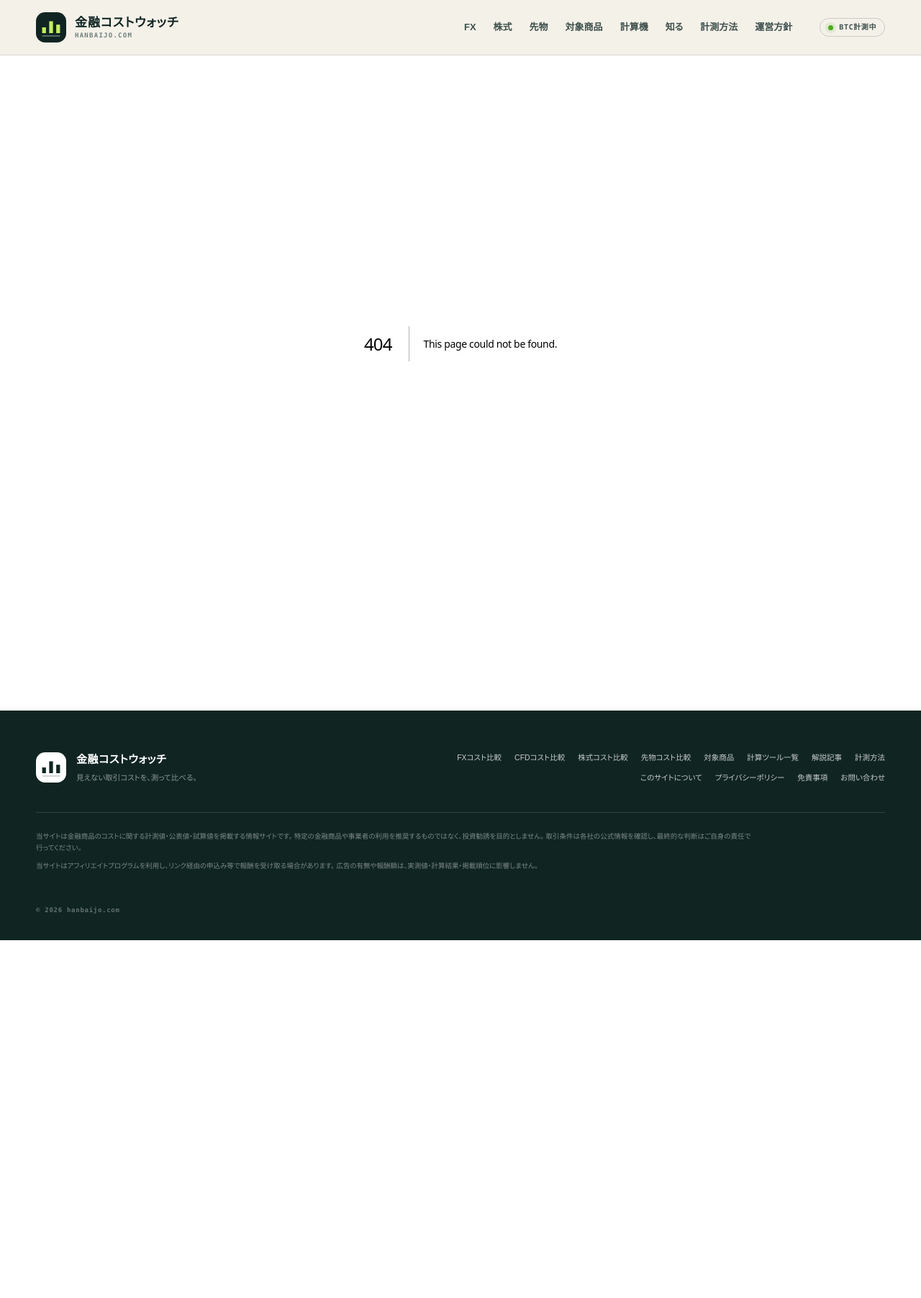
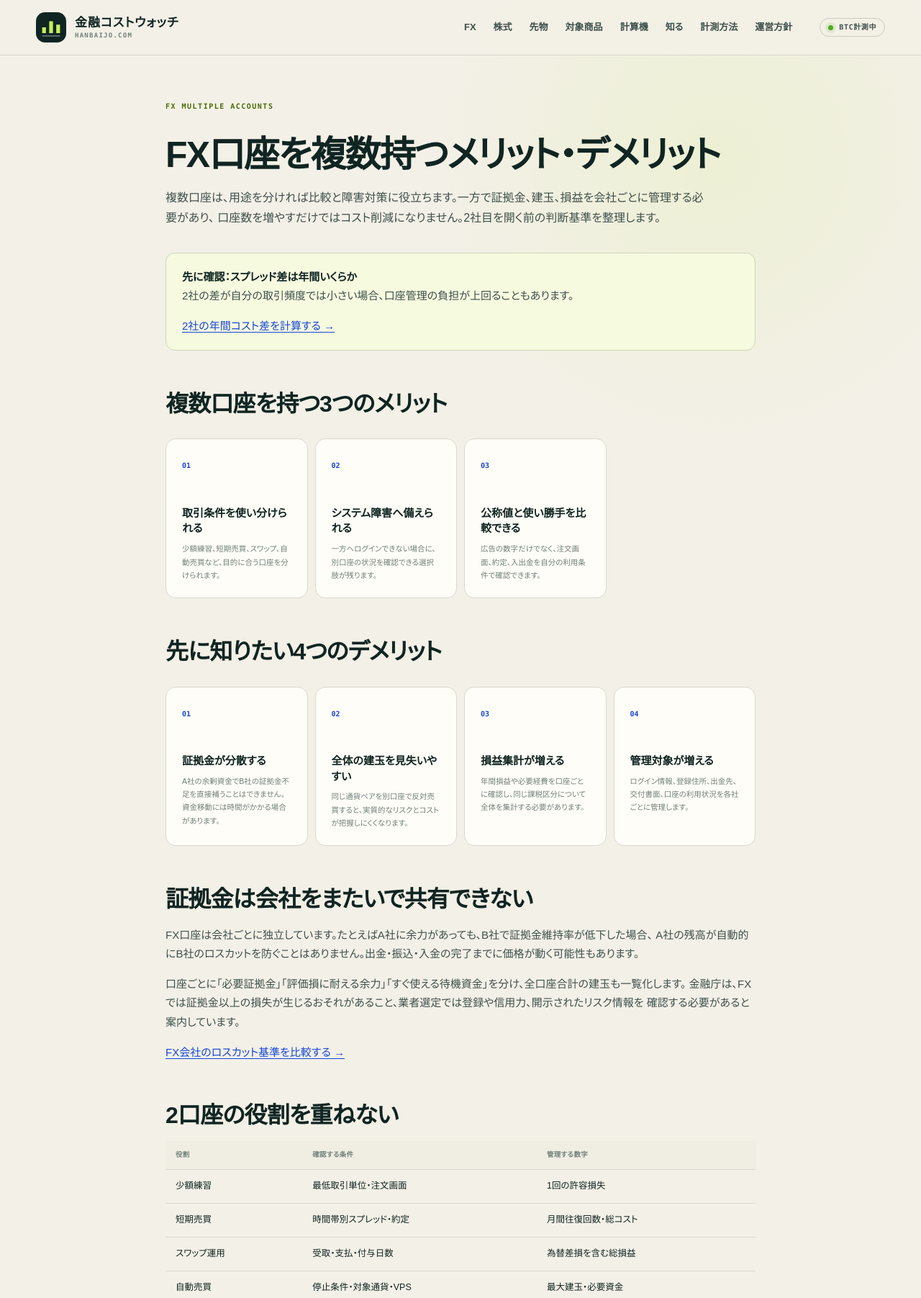
Before and after one commit to mrok18/hanbaijo, a Next.js app: page /articles/fx-multiple-accounts-cost-risk in a window 1280 px wide. Before the commit this address had no page. Shown: the top 1803 px of the page at 72% size. Before the commit the page ends 1306 px from the top, so only its background shows below. Built offline with nearby package versions, Linux system fonts and the light colour scheme.

Commit message:
Add FX multiple accounts management guide

```diff
--- a/app/articles/fx-company-selection-cost-checklist/page.tsx
+++ b/app/articles/fx-company-selection-cost-checklist/page.tsx
@@ -82,6 +82,7 @@ export default function Page() {
         当サイトは、公表値・試算値・実測値を混ぜず、広告報酬を比較順位へ反映しません。
       </p>
       <ul>
+        <li><Link href="/articles/fx-multiple-accounts-cost-risk">FX口座を複数持つ場合の資金・損益管理</Link></li>
         <li><Link href="/fx/usdjpy-spread-comparison">米ドル円スプレッド10社比較</Link></li>
         <li><Link href="/fx/minimum-trade-unit-comparison">最低取引単位比較</Link></li>
         <li><Link href="/fx/losscut-comparison">ロスカット基準比較</Link></li>
--- /dev/null
+++ b/app/articles/fx-multiple-accounts-cost-risk/page.tsx
@@ -0,0 +1,119 @@
+import type { Metadata } from 'next';
+import Link from 'next/link';
+import AffiliateOfferCard from '@/components/AffiliateOfferCard';
+import { AFFILIATE_OFFERS } from '@/lib/affiliates';
+
+export const metadata: Metadata = {
+  title: 'FX口座を複数持つメリット・デメリット｜資金と損益の管理方法',
+  description: 'FX口座を2社以上使い分けるメリットと、証拠金の分散、ロスカット、損益集計、休眠口座、管理負担などの注意点を整理します。',
+};
+
+const merits = [
+  ['取引条件を使い分けられる', '少額練習、短期売買、スワップ、自動売買など、目的に合う口座を分けられます。'],
+  ['システム障害へ備えられる', '一方へログインできない場合に、別口座の状況を確認できる選択肢が残ります。'],
+  ['公称値と使い勝手を比較できる', '広告の数字だけでなく、注文画面、約定、入出金を自分の利用条件で確認できます。'],
+] as const;
+
+const risks = [
+  ['証拠金が分散する', 'A社の余剰資金でB社の証拠金不足を直接補うことはできません。資金移動には時間がかかる場合があります。'],
+  ['全体の建玉を見失いやすい', '同じ通貨ペアを別口座で反対売買すると、実質的なリスクとコストが把握しにくくなります。'],
+  ['損益集計が増える', '年間損益や必要経費を口座ごとに確認し、同じ課税区分について全体を集計する必要があります。'],
+  ['管理対象が増える', 'ログイン情報、登録住所、出金先、交付書面、口座の利用状況を各社ごとに管理します。'],
+] as const;
+
+export default function Page() {
+  const jsonLd = {
+    '@context': 'https://schema.org', '@type': 'Article', headline: metadata.title,
+    description: metadata.description, datePublished: '2026-09-09', dateModified: '2026-09-09',
+    mainEntityOfPage: 'https://hanbaijo.com/articles/fx-multiple-accounts-cost-risk',
+    author: { '@type': 'Organization', name: '金融コストウォッチ' },
+    publisher: { '@type': 'Organization', name: '金融コストウォッチ' },
+  };
+
+  return (
+    <article>
+      <script type="application/ld+json" dangerouslySetInnerHTML={{ __html: JSON.stringify(jsonLd) }} />
+      <p className="page-kicker">FX MULTIPLE ACCOUNTS</p>
+      <h1>FX口座を複数持つメリット・デメリット</h1>
+      <p className="lede">
+        複数口座は、用途を分ければ比較と障害対策に役立ちます。一方で証拠金、建玉、損益を会社ごとに管理する必要があり、
+        口座数を増やすだけではコスト削減になりません。2社目を開く前の判断基準を整理します。
+      </p>
+
+      <div className="callout">
+        <strong>先に確認：スプレッド差は年間いくらか</strong>
+        <p>2社の差が自分の取引頻度では小さい場合、口座管理の負担が上回ることもあります。</p>
+        <Link href="/tools/fx-spread-annual-cost-calculator">2社の年間コスト差を計算する →</Link>
+      </div>
+
+      <h2>複数口座を持つ3つのメリット</h2>
+      <div className="explain-grid">
+        {merits.map(([title, text], index) => <article key={title}><b>0{index + 1}</b><h3>{title}</h3><p>{text}</p></article>)}
+      </div>
+
+      <h2>先に知りたい4つのデメリット</h2>
+      <div className="explain-grid">
+        {risks.map(([title, text], index) => <article key={title}><b>0{index + 1}</b><h3>{title}</h3><p>{text}</p></article>)}
+      </div>
+
+      <h2>証拠金は会社をまたいで共有できない</h2>
+      <p>
+        FX口座は会社ごとに独立しています。たとえばA社に余力があっても、B社で証拠金維持率が低下した場合、
+        A社の残高が自動的にB社のロスカットを防ぐことはありません。出金・振込・入金の完了までに価格が動く可能性もあります。
+      </p>
+      <p>
+        口座ごとに「必要証拠金」「評価損に耐える余力」「すぐ使える待機資金」を分け、全口座合計の建玉も一覧化します。
+        金融庁は、FXでは証拠金以上の損失が生じるおそれがあること、業者選定では登録や信用力、開示されたリスク情報を
+        確認する必要があると案内しています。
+      </p>
+      <p><Link href="/fx/losscut-comparison">FX会社のロスカット基準を比較する →</Link></p>
+
+      <h2>2口座の役割を重ねない</h2>
+      <div className="table-scroll">
+        <table className="rates">
+          <thead><tr><th>役割</th><th>確認する条件</th><th>管理する数字</th></tr></thead>
+          <tbody>
+            <tr><td>少額練習</td><td>最低取引単位・注文画面</td><td>1回の許容損失</td></tr>
+            <tr><td>短期売買</td><td>時間帯別スプレッド・約定</td><td>月間往復回数・総コスト</td></tr>
+            <tr><td>スワップ運用</td><td>受取・支払・付与日数</td><td>為替差損を含む総損益</td></tr>
+            <tr><td>自動売買</td><td>停止条件・対象通貨・VPS</td><td>最大建玉・必要資金</td></tr>
+          </tbody>
+        </table>
+      </div>
+      <p>
+        同じ目的の口座を増やすより、「練習用」と「短期売買用」のように役割を明確にすると、比較する数字と資金上限を決めやすくなります。
+      </p>
+
+      <h2>年間損益は口座横断で記録する</h2>
+      <p>
+        国税庁は、FXの差金等決済による損益を「先物取引に係る雑所得等」として扱い、同じ区分内で損益通算できると説明しています。
+        複数口座を利用する場合は、各社の年間取引報告書等を集め、口座単位ではなく対象取引全体で確認します。
+        個別事情で申告要否や必要書類が変わるため、最終判断は税務署または税理士へ確認してください。
+      </p>
+
+      <h2>2社目を開く前のチェックリスト</h2>
+      <ol>
+        <li>現在の口座では解決できない用途が具体的にあるか</li>
+        <li>年間コスト差が管理負担に見合うか</li>
+        <li>各口座へ置く資金上限とロスカット余力を決めたか</li>
+        <li>全口座の建玉と年間損益をまとめる方法があるか</li>
+        <li>金融商品取引業者としての登録とリスク情報を確認したか</li>
+      </ol>
+      <p><Link href="/articles/fx-company-selection-cost-checklist">FX会社を比較する7項目を見る →</Link></p>
+
+      <section className="article-affiliate" aria-label="提携中のFXサービス">
+        <AffiliateOfferCard offer={AFFILIATE_OFFERS.jfx} />
+        <AffiliateOfferCard offer={AFFILIATE_OFFERS['matsui-fx']} />
+        <p className="affiliate-disclosure">広告リンクから申込みが成立すると、当サイトが報酬を受け取る場合があります。広告の有無・報酬額は比較方法や掲載順位に影響しません。</p>
+      </section>
+
+      <h2>出典と確認日</h2>
+      <ul>
+        <li><a href="https://www.fsa.go.jp/ordinary/iwagai/" rel="noreferrer">金融庁「いわゆる外国為替証拠金取引について」</a></li>
+        <li><a href="https://www.nta.go.jp/taxes/shiraberu/taxanswer/shotoku/1521.htm" rel="noreferrer">国税庁「外国為替証拠金取引（FX）の課税関係」</a></li>
+      </ul>
+      <p><small>確認日：2026年9月9日。本記事は一般的な情報であり、投資・税務上の個別助言ではありません。</small></p>
+      <p><Link href="/fx">FXコスト比較へ戻る →</Link></p>
+    </article>
+  );
+}
--- a/app/articles/posts.ts
+++ b/app/articles/posts.ts
@@ -1,4 +1,5 @@
 export const POSTS = [
+  { slug: 'fx-multiple-accounts-cost-risk', category: 'FX・口座管理', title: 'FX口座を複数持つメリット・デメリット｜資金と損益の管理方法', desc: '2社以上を使い分ける利点と、証拠金の分散、ロスカット、損益集計、管理負担などの注意点を整理する。' },
   { slug: 'fx-company-selection-cost-checklist', category: 'FX・口座比較', title: 'FX会社はスプレッドだけで選ばない｜口座比較7項目', desc: 'スプレッドの適用時間、数量、約定、スワップ、最低取引単位、ロスカット、入出金を確認する順番を整理する。' },
   { slug: 'fx-spread-difference-annual-cost', category: 'FX・基礎計算', title: 'FXのスプレッド差0.1銭は年間いくら？数量・回数別に比較', desc: '米ドル円のスプレッド差0.1銭を、1,000通貨・1万通貨・10万通貨と1日1回・5回の年間コスト差へ換算する。' },
   { slug: 'fx-spread-monthly-cost', category: 'FX・基礎計算', title: 'FXのスプレッドは月いくら？取引回数別にコストを計算', desc: '米ドル円0.2銭を例に、1,000通貨・1万通貨・10万通貨の1回と月間20日・1日5回の負担を円で計算する。' },
--- a/app/fx/page.tsx
+++ b/app/fx/page.tsx
@@ -123,6 +123,7 @@ export default function FxPage() {
           </div>
         </div>
         <div className="provider-directory comparison-guide-directory">
+          <Link href="/articles/fx-multiple-accounts-cost-risk"><span>MULTIPLE ACCOUNTS</span><h3>2社利用の資金・損益を管理</h3><p>証拠金分散・ロスカット・年間集計</p><b>メリットと注意点を見る →</b></Link>
           <Link href="/articles/fx-company-selection-cost-checklist"><span>7-POINT CHECKLIST</span><h3>FX会社を選ぶ順番を確認</h3><p>スプレッド・約定・スワップ・リスク条件</p><b>口座比較7項目を見る →</b></Link>
           <Link href="/articles/fx-spread-difference-annual-cost"><span>ANNUAL COST GAP</span><h3>0.1銭差を年間コストに換算</h3><p>数量・1日回数・年間240日で比較</p><b>年間早見表を見る →</b></Link>
           <Link href="/articles/fx-spread-monthly-cost"><span>MONTHLY SPREAD COST</span><h3>月間コストを取引回数で計算</h3><p>0.2銭を数量・1日回数・20日で円換算</p><b>月間早見表を見る →</b></Link>
```
